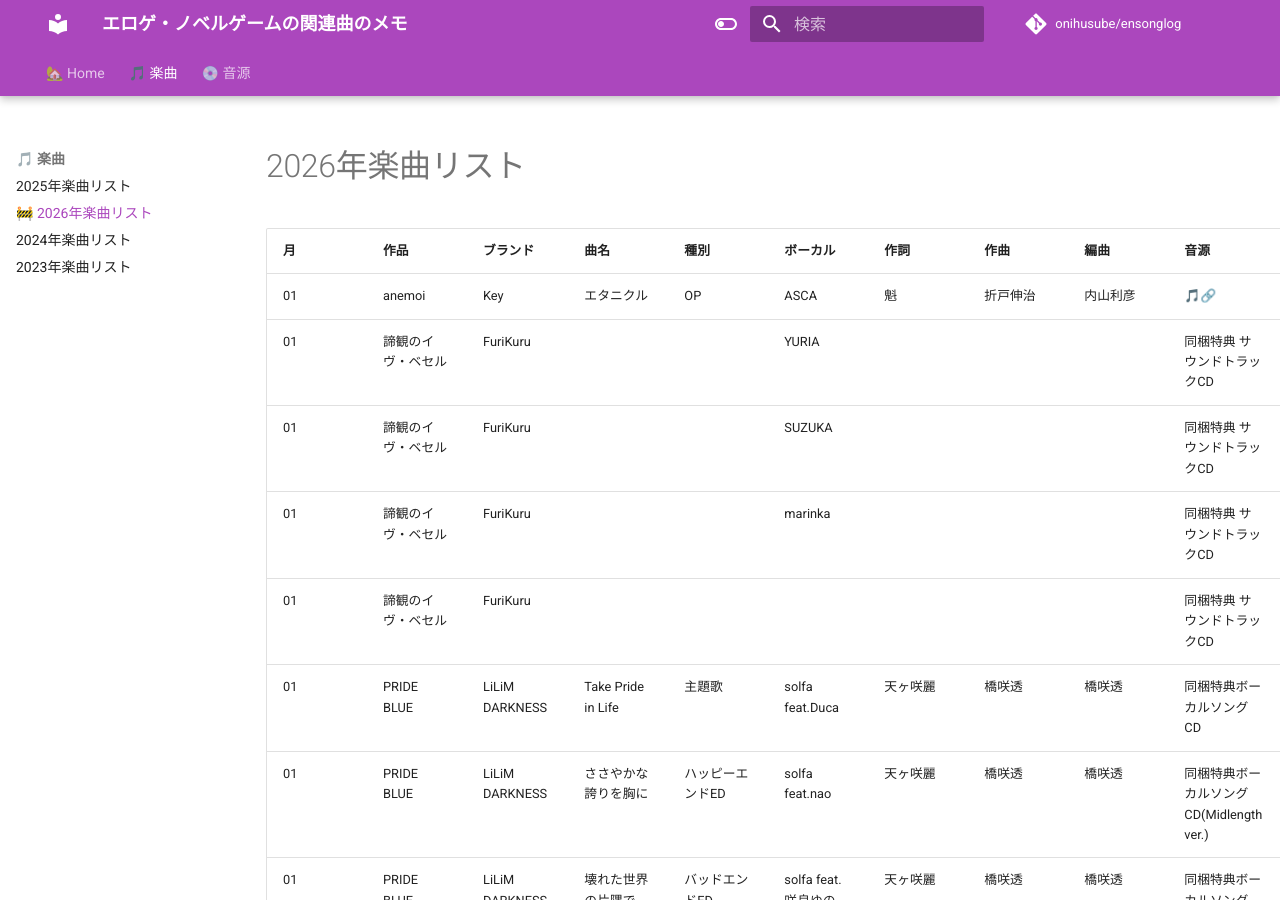
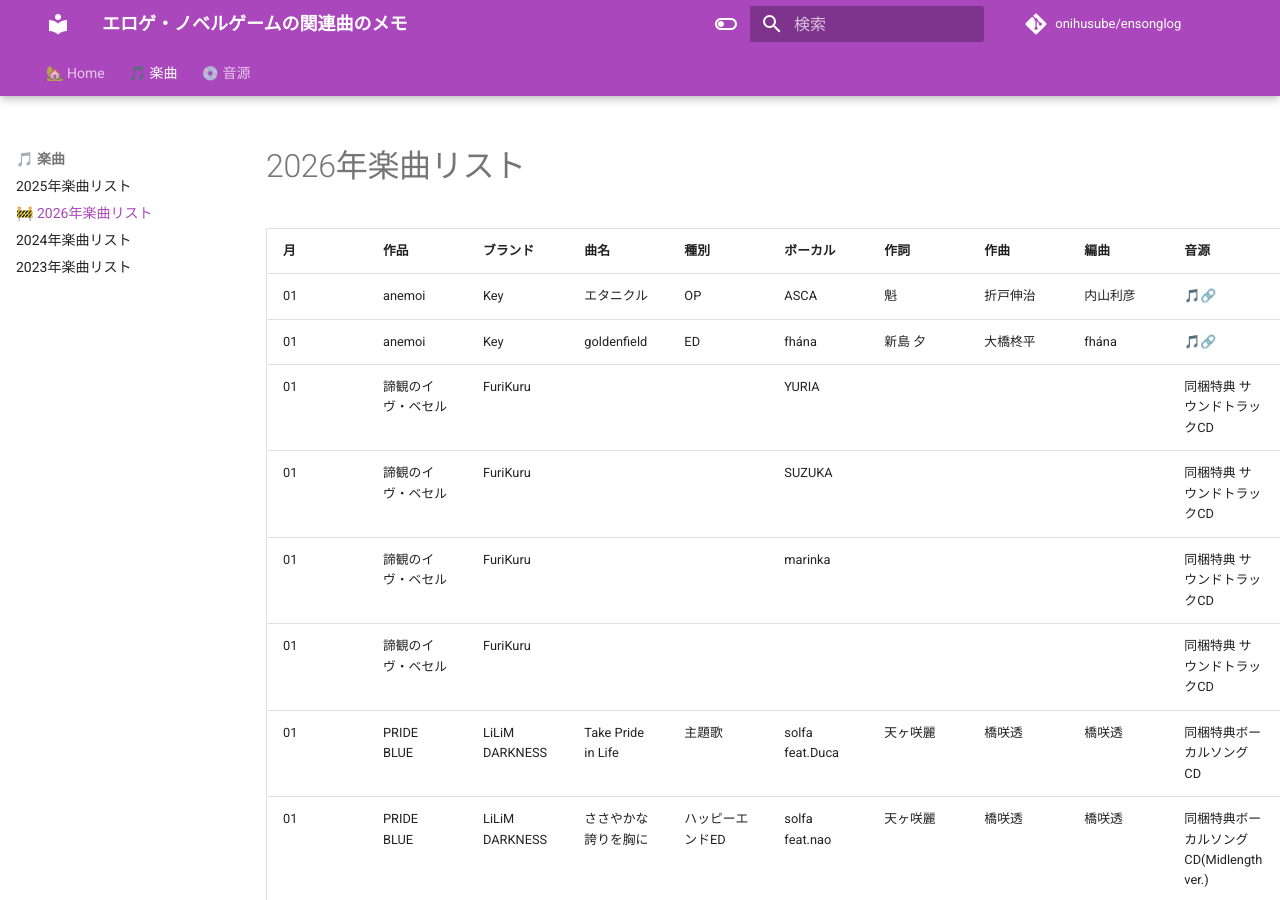
Before and after one commit to onihusube/ensonglog, an MkDocs documentation site: the page built from docs/2026/楽曲.md, in a window 1280 px wide and 900 px high. Built offline with MkDocs 1.6.1 and Material for MkDocs 9.7.7, drawn with Linux system fonts in a browser that asks for light colours; comment, search, counter and statistics services are not loaded.

Commit message:
anemoi ED追加

```diff
--- a/docs/2026/楽曲.md
+++ b/docs/2026/楽曲.md
@@ -10,6 +10,7 @@ search:
 | 月 | 作品 | ブランド | 曲名 | 種別 | ボーカル | 作詞 | 作曲 | 編曲 | 音源 | その他 | 試聴 |
 | --- | --- | --- | --- | --- | --- | --- | --- | --- | --- | --- | --- |
 | 01<!--/30--> | anemoi | Key | エタニクル | OP | ASCA | 魁 | 折戸伸治 | 内山利彦 | [🎵🔗](https://linkco.re/6MqFANGm) | | [:fontawesome-brands-youtube:](https://www.youtube.com/watch?v=eqqfdG_QbDc) |
+| 01<!--/30--> | anemoi | Key | goldenfield | ED | fhána | 新島 夕 | 大橋柊平 | fhána | [🎵🔗](https://linkco.re/x88UpyNe) | | [:fontawesome-brands-youtube:](https://www.youtube.com/watch?v=GOOPK8e1K7Y) |
 | 01<!--/30--> | 諦観のイヴ・ベセル | FuriKuru |  |  | YURIA |  |  |  | 同梱特典 サウンドトラックCD |  |  |
 | 01<!--/30--> | 諦観のイヴ・ベセル | FuriKuru |  |  | SUZUKA |  |  |  | 同梱特典 サウンドトラックCD |  |  |
 | 01<!--/30--> | 諦観のイヴ・ベセル | FuriKuru |  |  | marinka |  |  |  | 同梱特典 サウンドトラックCD |  |  |
```
